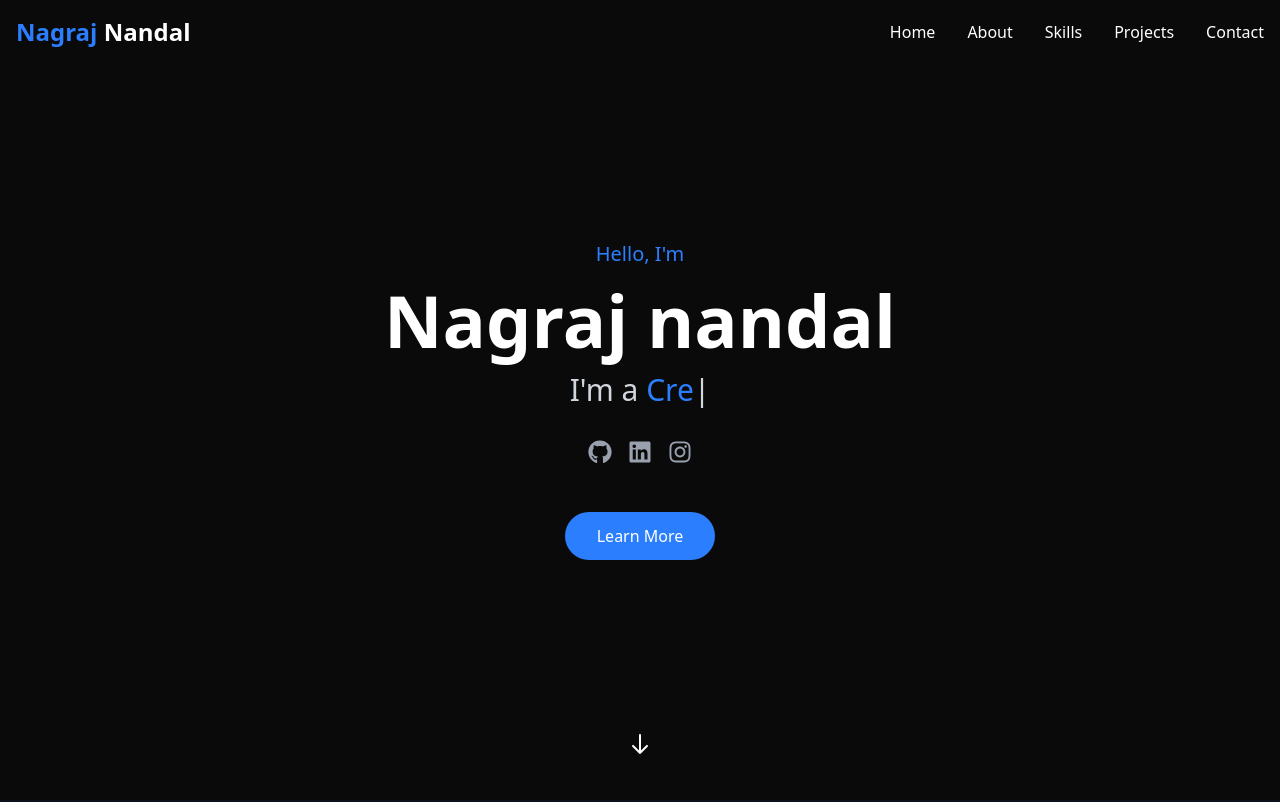
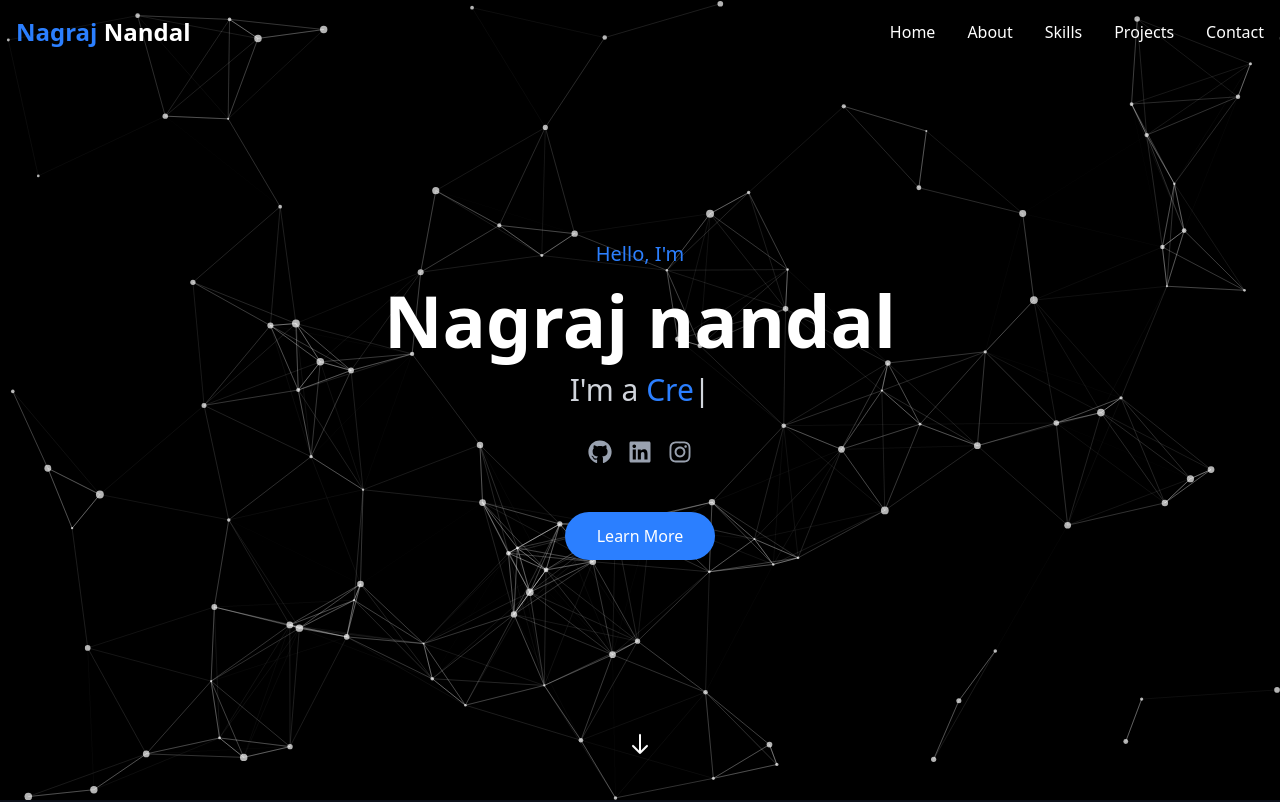
Before and after one commit to Nagraj23/Nagraj, a Next.js app: page / in a window 1280 px wide. Shown: the top 802 px of the page. Built offline with nearby package versions, Linux system fonts and the light colour scheme.

Commit message:
Update particles-background.jsx

```diff
--- a/src/app/components/particles-background.jsx
+++ b/src/app/components/particles-background.jsx
@@ -1,77 +1,68 @@
 "use client";
 
 import { useCallback } from "react";
-import { Particles } from "@tsparticles/react";
-import { loadSlim } from "@tsparticles/slim";
+import { loadSlim } from "tsparticles-slim"; // Lightweight version
+import Particles from "react-tsparticles";
 
 export default function ParticlesBackground() {
   const particlesInit = useCallback(async (engine) => {
-    await loadSlim(engine);
+    await loadSlim(engine); // Load slim version for better performance
   }, []);
 
   return (
     <Particles
-      className="fixed inset-0 -z-10"
+      id="tsparticles"
       init={particlesInit}
       options={{
         background: {
-          color: { value: "#000000" }, // ✅ Dark background
+          color: "#000000ff", // Dark slate background
         },
-        fpsLimit: 120,
-        interactivity: {
-          events: {
-            onHover: {
-              enable: true,
-              mode: "slow", // ✅ Slow down effect on hover
-            },
-            onClick: {
-              enable: true,
-              mode: "push",
-            },
+        fpsLimit: 60,
+        particles: {
+          number: {
+            value: 100, // Moderate particle count
+            density: { enable: true, area: 800 },
           },
-          modes: {
-            slow: {
-              factor: 0.1, // ✅ Stronger slow-down effect
-              radius: 400, // ✅ Larger hover area
-            },
-            push: {
-              quantity: 6,
-            },
+          color: { value: "#ffffff" }, // White particles
+          shape: { type: "circle" },
+          opacity: {
+            value: 0.7,
+            random: false,
+            anim: { enable: false },
           },
-        },
-        particles: {
-          color: { value: "#ffffff" }, // ✅ Bright white particles
-          links: {
-            color: "#4f46e5", // ✅ Soft blue links
-            distance: 150,
-            enable: true,
-            opacity: 0.7, // ✅ More visible link opacity
-            width: 2, // ✅ Thicker links for visibility
+          size: {
+            value: { min: 1, max: 4 }, // Varying particle sizes
+            random: true,
           },
           move: {
             enable: true,
-            speed: 1, // ✅ Slightly faster movement
+            speed: 0.6, // Slow floating motion
             direction: "none",
-            random: false,
+            random: true,
             straight: false,
             outModes: { default: "out" },
           },
-          number: {
-            density: { enable: true, area: 800 },
-            value: 150, // ✅ More particles for visibility
+          links: {
+            enable: true,
+            distance: 150,
+            color: "#ffffff",
+            opacity: 0.3,
+            width: 1,
           },
-          opacity: {
-            value: 1, // ✅ Fully visible particles
+        },
+        interactivity: {
+          events: {
+            onHover: { enable: true, mode: "repulse" },
+            onClick: { enable: true, mode: "push" },
           },
-          shape: {
-            type: "circle",
-          },
-          size: {
-            value: { min: 3, max: 6 }, // ✅ Larger particles for better visibility
+          modes: {
+            repulse: { distance: 100, duration: 0.4 },
+            push: { quantity: 4 },
           },
         },
         detectRetina: true,
       }}
+      className="absolute inset-0 -z-10"
     />
   );
 }
```
